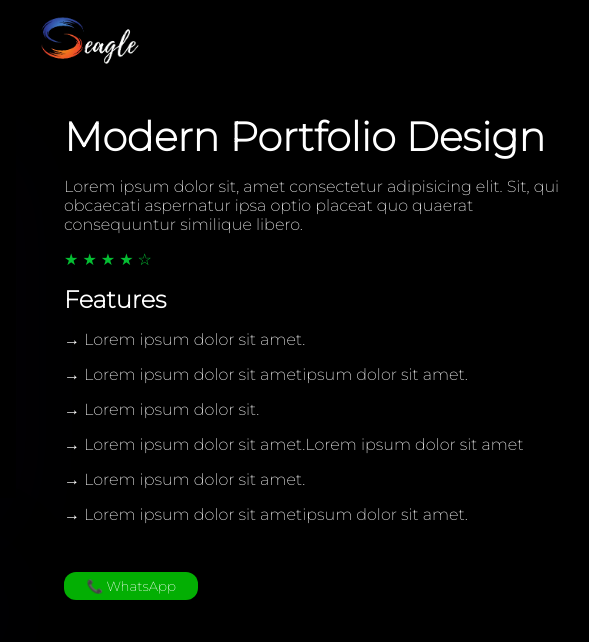
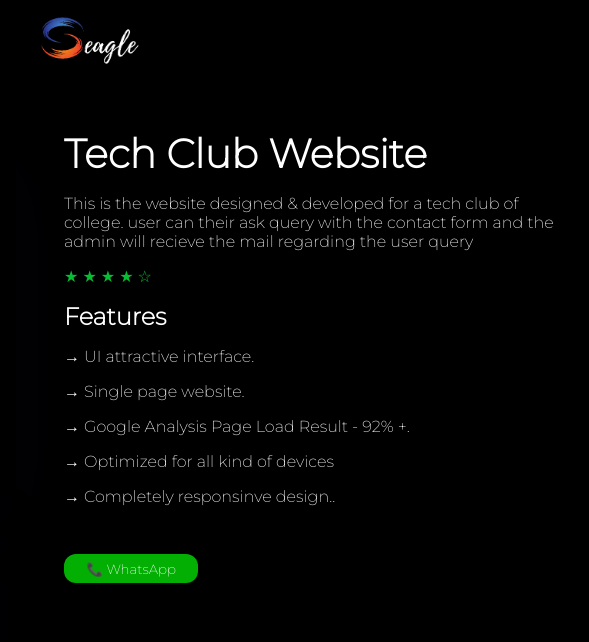
Before and after one commit to sachinjha23/seagle, a plain HTML site: page tech project/tech.html in a window 1280 px wide. Shown: the full height of the page, 550-1139 px from the left. Drawn offline with Linux system fonts and the light colour scheme.

Commit message:
Update tech.html

```diff
--- a/tech project/tech.html
+++ b/tech project/tech.html
@@ -37,16 +37,15 @@
             </div>
         </div>
         <div class="main-text">
-            <h1>Modern Portfolio Design</h1>
-            <p>Lorem ipsum dolor sit, amet consectetur adipisicing elit. Sit, qui obcaecati aspernatur ipsa optio placeat quo quaerat consequuntur similique libero.</p>
+            <h1>Tech Club Website</h1>
+            <p>This is the website designed & developed for a tech club of college. user can their ask query with the contact form and the admin will recieve the mail regarding the user query</p>
             <p class="star">&starf; &starf; &starf; &starf; &star;</p>
             <h2>Features</h2>
-            <p>&rarr; Lorem ipsum dolor sit amet.</p>
-            <p>&rarr; Lorem ipsum dolor sit ametipsum dolor sit amet.</p>
-            <p>&rarr; Lorem ipsum dolor sit.</p>
-            <p>&rarr; Lorem ipsum dolor sit amet.Lorem ipsum dolor sit amet</p>
-            <p>&rarr; Lorem ipsum dolor sit amet.</p>
-            <p>&rarr; Lorem ipsum dolor sit ametipsum dolor sit amet.</p>
+            <p>&rarr; UI attractive interface.</p>
+            <p>&rarr; Single page website.</p>
+            <p>&rarr; Google Analysis Page Load Result - 92% +.</p>
+            <p>&rarr; Optimized for all kind of devices</p>
+            <p>&rarr; Completely responsinve design..</p>
             <a href="https://wa.me/+918742920558" target="_blank"><button class="btn-a"> &#128222; WhatsApp</button></a>
 
         </div>
```
